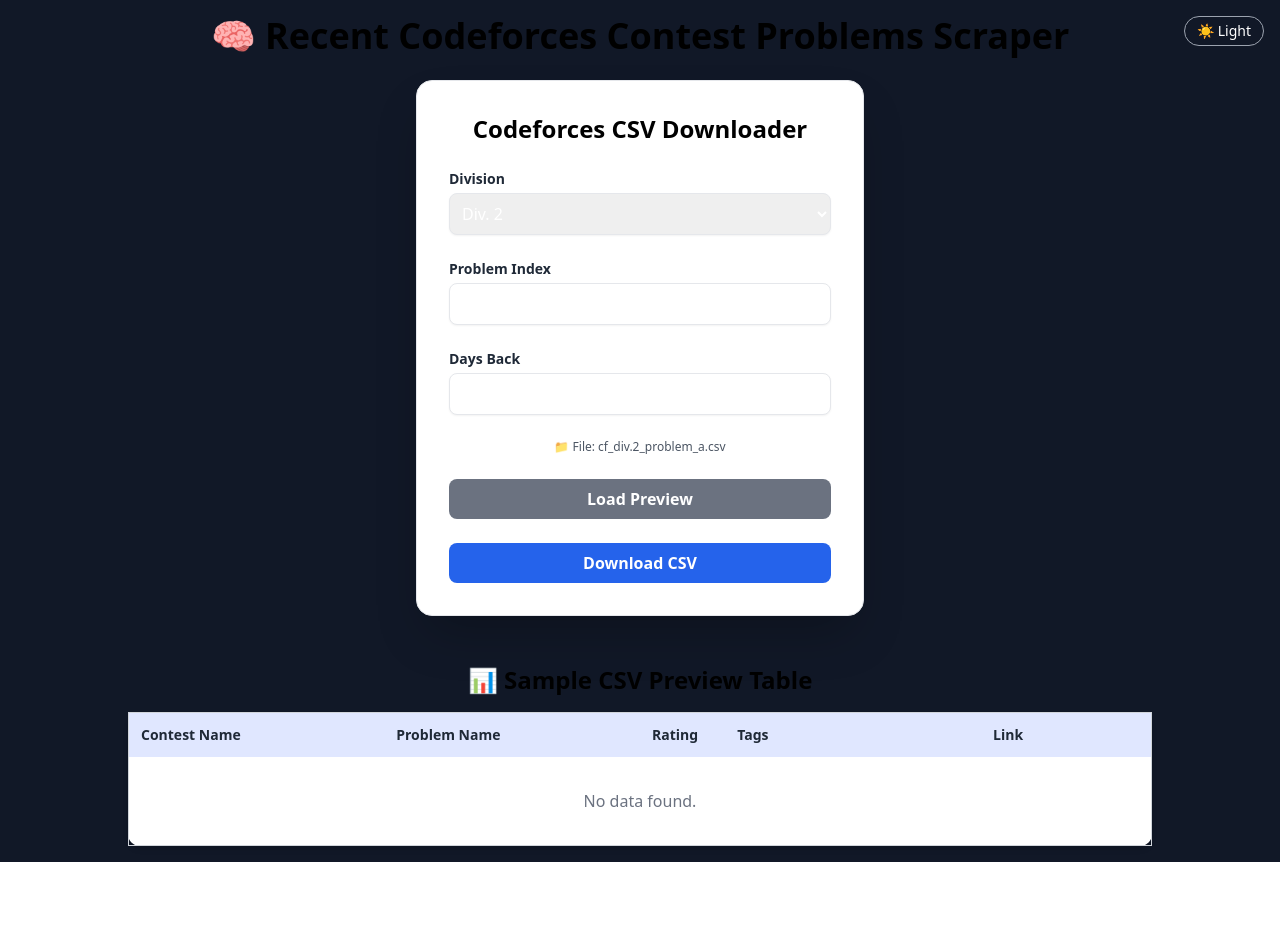
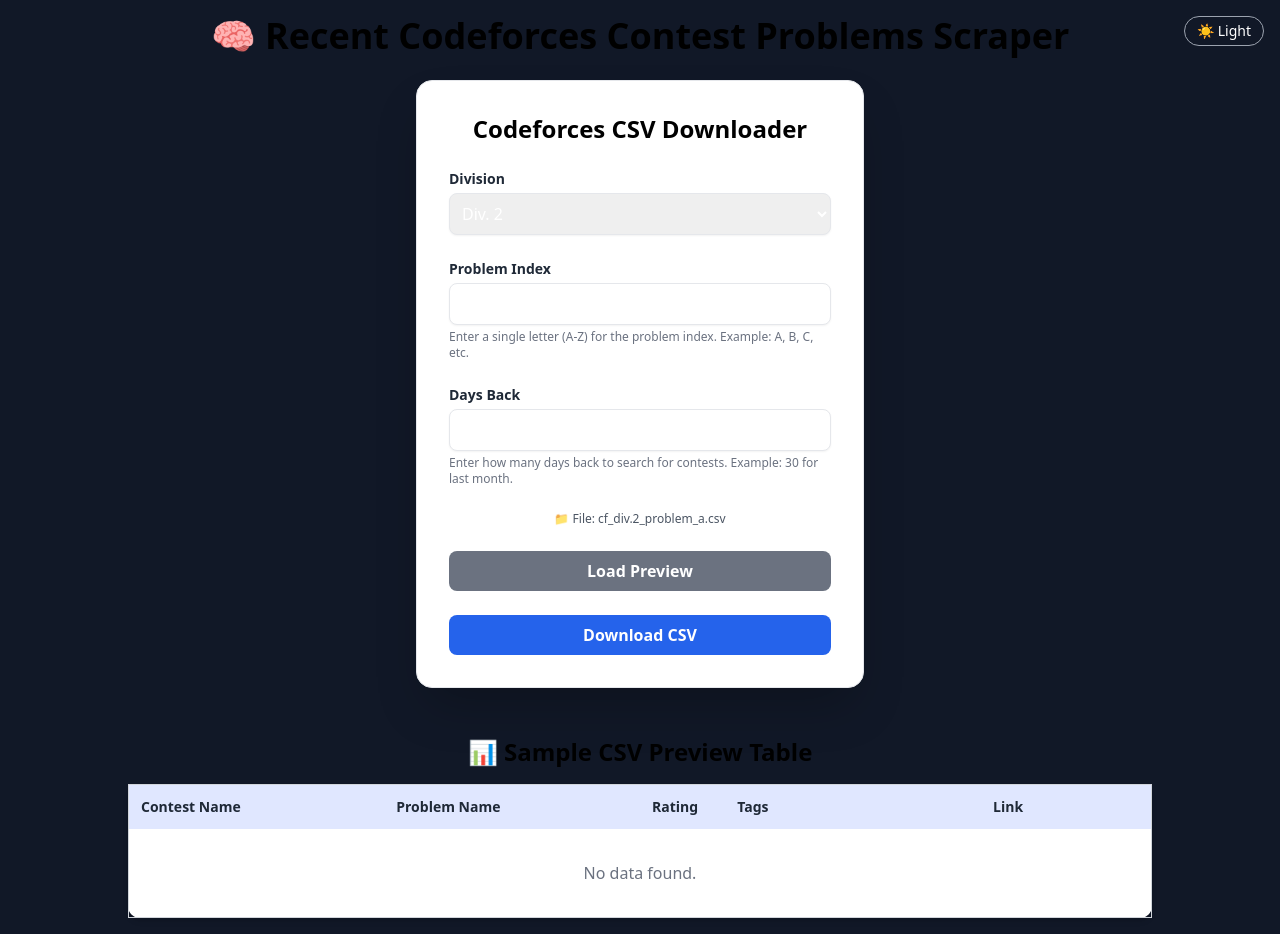
Before and after one commit to AshrafShuvo022/CF_Scraper, a Next.js app in the folder Frontend_Scrap/: page / in a window 1280 px wide. Before the commit the page ends 862 px from the top, so only its background shows below. Built offline with nearby package versions, Linux system fonts and the light colour scheme.

Commit message:
Update page.tsx input form error handled , button locked after one click

```diff
--- a/Frontend_Scrap/app/page.tsx
+++ b/Frontend_Scrap/app/page.tsx
@@ -27,8 +27,8 @@
     e.preventDefault();
     setError("");
 
-    if (!/^[a-zA-Z]$/.test(index)) {
-      setError("❗ Index must be a single letter like A, B, C");
+    if (!/^[A-Za-z]$/.test(index)) {
+      setError("❗ Problem Index must be a single letter (A-Z).");
       return;
     }
     if (isNaN(Number(days)) || Number(days) <= 0) {
@@ -143,7 +143,7 @@
         {dark ? "☀ Light" : "🌙 Dark"}
       </button>
 
-      <h2 className="text-4xl font-extrabold text-center mb-6 text-black dark:text-blue-700">
+      <h2 className="text-4xl font-extrabold text-center mb-6 text-black dark:text-blue-600">
         🧠 Recent Codeforces Contest Problems Scraper
       </h2>
 
@@ -175,11 +175,18 @@
     <label className="block text-sm font-semibold mb-1 text-gray-800 dark:text-white">Problem Index</label>
     <input
       value={index}
-            onChange={(e) => setIndex(e.target.value)}
+      onChange={(e) => setIndex(e.target.value.toUpperCase())}
       placeholder="e.g., A"
+      maxLength={1}
       className="w-full p-2 border rounded-lg shadow-sm focus:outline-none focus:ring-2 focus:ring-purple-400 dark:bg-gray-700 dark:text-white"
       required
+      pattern="[A-Za-z]"
+      title="Enter a single letter (A-Z)"
+      inputMode="text"
     />
+    <p className="text-xs text-gray-500 dark:text-gray-400 mt-1">
+      Enter a single letter (A-Z) for the problem index. Example: A, B, C, etc.
+    </p>
   </div>
 
   <div>
@@ -190,7 +197,12 @@
       onChange={(e) => setDays(e.target.value)}
       className="w-full p-2 border rounded-lg shadow-sm focus:outline-none focus:ring-2 focus:ring-green-400 dark:bg-gray-700 dark:text-white"
       required
+      min={1}
+      inputMode="numeric"
     />
+    <p className="text-xs text-gray-500 dark:text-gray-400 mt-1">
+      Enter how many days back to search for contests. Example: 30 for last month.
+    </p>
   </div>
 
   {error && <p className="text-red-500 text-sm text-center">{error}</p>}
@@ -242,7 +254,7 @@
       )}
 
       <div className="w-full max-w-5xl mt-12">
-        <h3 className="text-2xl font-bold mb-4 text-center text-black dark:text-blue-700">
+        <h3 className="text-2xl font-bold mb-4 text-center text-black dark:text-blue-600">
           📊 Sample CSV Preview Table
         </h3>
 
```
Lines whose indentation alone changed are shown as unchanged.
